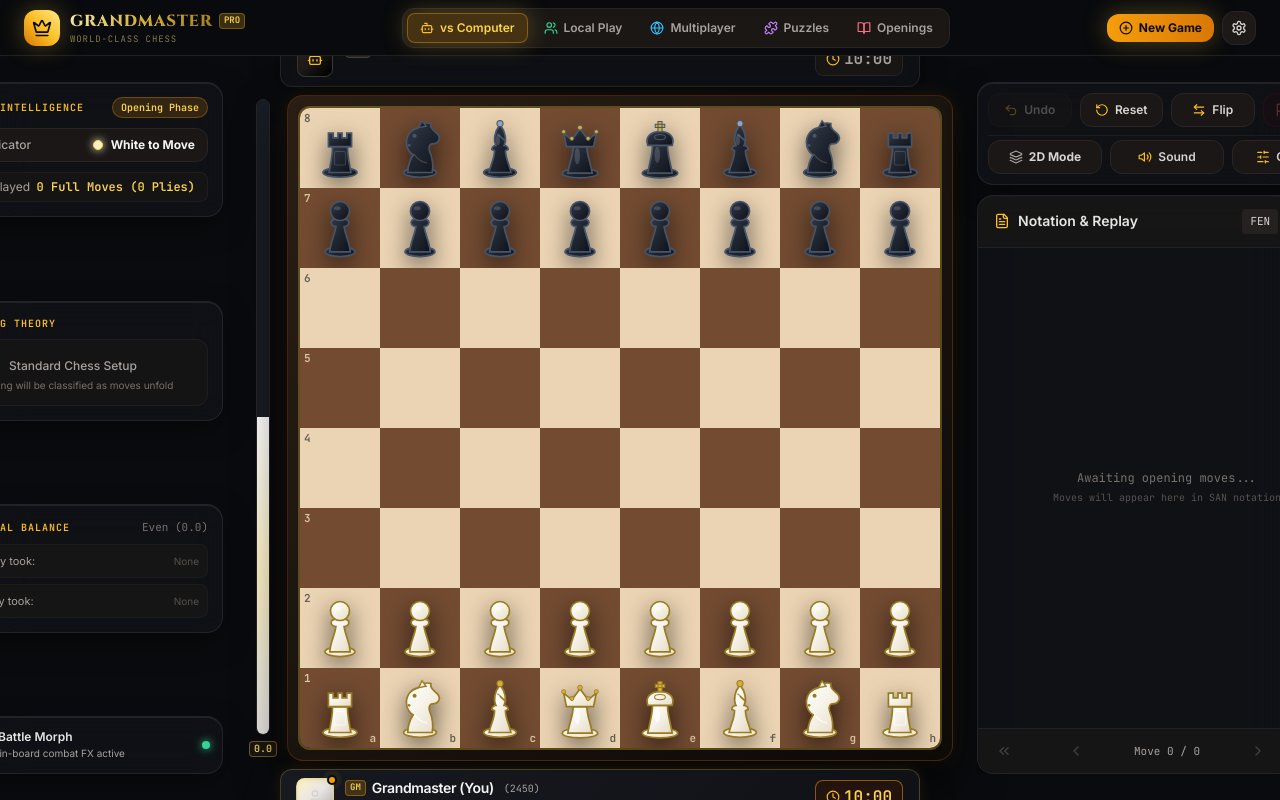
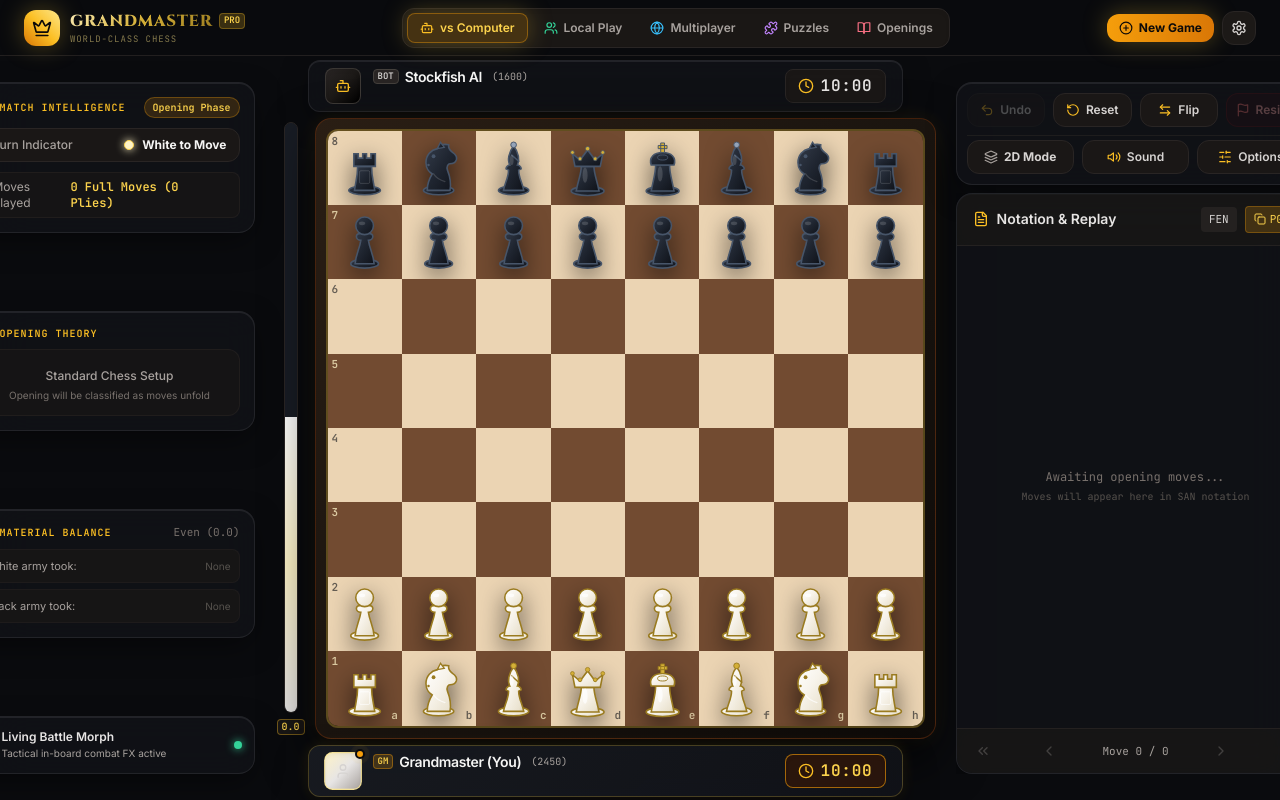
Before and after one commit to SivaTeja-athikari/Chess, a React (Vite) app: page / in a window 1280 px wide. Built offline with nearby package versions, Linux system fonts and the light colour scheme.

Commit message:
fix(layout): adjust vertical viewport bounds and restore clear padding for player cards and timers

```diff
--- a/src/App.tsx
+++ b/src/App.tsx
@@ -60,18 +60,18 @@ export const App: React.FC = () => {
       />
 
       {/* Main Full-Width Studio Layout */}
-      <main className="flex-1 h-[calc(100vh-3.5rem)] overflow-y-auto lg:overflow-hidden p-2 sm:p-3 lg:p-4 flex items-center justify-center">
-        <div className="w-full max-w-[1780px] h-full flex flex-col lg:flex-row items-center justify-center gap-3 lg:gap-4 xl:gap-6 2xl:gap-8">
+      <main className="flex-1 h-[calc(100vh-3.5rem)] overflow-y-auto lg:overflow-hidden p-1.5 sm:p-2 lg:p-2.5 flex items-center justify-center">
+        <div className="w-full max-w-[1780px] h-full flex flex-col lg:flex-row items-center justify-center gap-3 lg:gap-4 xl:gap-5 2xl:gap-6">
 
           {/* Left Column: Match Intel, Opening Theory & Material Balance (Desktop >= 1024px) */}
-          <div className="hidden lg:flex w-[260px] xl:w-[300px] 2xl:w-[340px] shrink-0 h-[min(92vw,calc(100vh-100px),820px)] flex-col justify-between py-1">
+          <div className="hidden lg:flex w-[260px] xl:w-[290px] 2xl:w-[320px] shrink-0 h-[min(90vw,calc(100vh-100px),760px)] flex-col justify-between py-1">
             <MatchIntelPanel />
           </div>
 
           {/* Center Column: Grandmaster Chess Arena (Hero Board + Integrated Player Cards) */}
-          <div className="flex flex-col items-center justify-center shrink-0 space-y-1.5 sm:space-y-2">
+          <div className="flex flex-col items-center justify-center shrink-0 space-y-1 sm:space-y-1.5 py-0.5">
             {/* Top Opponent Player Card */}
-            <div className="w-[min(92vw,calc(100vh-170px),720px)] xl:w-[min(92vw,calc(100vh-160px),760px)] 2xl:w-[min(92vw,calc(100vh-150px),800px)]">
+            <div className="w-[min(90vw,calc(100vh-215px),640px)] xl:w-[min(90vw,calc(100vh-205px),680px)] 2xl:w-[min(90vw,calc(100vh-195px),720px)]">
               <PlayerCard
                 color={topColor}
                 profile={topPlayer}
@@ -86,7 +86,7 @@ export const App: React.FC = () => {
                   initial={{ opacity: 0, y: -6 }}
                   animate={{ opacity: 1, y: 0 }}
                   exit={{ opacity: 0, y: -6 }}
-                  className="flex items-center gap-1.5 px-3 py-1 rounded-full bg-red-950/80 border border-red-500/60 text-red-300 text-xs font-semibold shadow-crimson-glow"
+                  className="flex items-center gap-1.5 px-3 py-0.5 rounded-full bg-red-950/80 border border-red-500/60 text-red-300 text-xs font-semibold shadow-crimson-glow"
                 >
                   <ShieldAlert className="w-3.5 h-3.5 text-red-400 animate-bounce" />
                   <span>Check!</span>
@@ -106,7 +106,7 @@ export const App: React.FC = () => {
             </div>
 
             {/* Bottom Player Card */}
-            <div className="w-[min(92vw,calc(100vh-170px),720px)] xl:w-[min(92vw,calc(100vh-160px),760px)] 2xl:w-[min(92vw,calc(100vh-150px),800px)]">
+            <div className="w-[min(90vw,calc(100vh-215px),640px)] xl:w-[min(90vw,calc(100vh-205px),680px)] 2xl:w-[min(90vw,calc(100vh-195px),720px)]">
               <PlayerCard
                 color={bottomColor}
                 profile={bottomPlayer}
@@ -116,7 +116,7 @@ export const App: React.FC = () => {
           </div>
 
           {/* Right Column: Spacious Game Studio & Notation Timeline */}
-          <div className="w-full max-w-[min(92vw,720px)] lg:w-[340px] xl:w-[380px] 2xl:w-[420px] shrink-0 h-[min(92vw,calc(100vh-100px),820px)] flex flex-col gap-2.5 py-1">
+          <div className="w-full max-w-[min(90vw,640px)] lg:w-[330px] xl:w-[360px] 2xl:w-[390px] shrink-0 h-[min(90vw,calc(100vh-100px),760px)] flex flex-col gap-2 py-1">
             {/* Control Bar (Zero-overflow 2-tier toolbar) */}
             <ControlBar onOpenSettings={() => setIsSettingsOpen(true)} />
 
--- a/src/components/chessboard/Chessboard2D.tsx
+++ b/src/components/chessboard/Chessboard2D.tsx
@@ -82,8 +82,8 @@ export const Chessboard2D: React.FC = () => {
     <div className="relative p-1.5 sm:p-2.5 rounded-2xl shadow-luxury bg-gradient-to-br from-[#2a1e14] via-[#1a140f] to-[#0d0a08] border border-amber-900/50">
       {/* Outer Metallic Bevel Frame */}
       <div className="relative rounded-xl overflow-hidden border-2 border-[#d4af37]/35 shadow-[inset_0_2px_4px_rgba(255,255,255,0.15),inset_0_-2px_4px_rgba(0,0,0,0.7)]">
-        {/* Dynamic Responsive Board Dimensions bound to Viewport Height */}
-        <div className="relative aspect-square w-[min(92vw,calc(100vh-170px),720px)] h-[min(92vw,calc(100vh-170px),720px)] xl:w-[min(92vw,calc(100vh-160px),760px)] xl:h-[min(92vw,calc(100vh-160px),760px)] 2xl:w-[min(92vw,calc(100vh-150px),800px)] 2xl:h-[min(92vw,calc(100vh-150px),800px)]">
+        {/* Dynamic Responsive Board Dimensions bound to Viewport Height with Guaranteed Player Card Padding */}
+        <div className="relative aspect-square w-[min(90vw,calc(100vh-215px),640px)] h-[min(90vw,calc(100vh-215px),640px)] xl:w-[min(90vw,calc(100vh-205px),680px)] xl:h-[min(90vw,calc(100vh-205px),680px)] 2xl:w-[min(90vw,calc(100vh-195px),720px)] 2xl:h-[min(90vw,calc(100vh-195px),720px)]">
           <div className="grid grid-cols-8 grid-rows-8 w-full h-full">
             {displayRanks.map((rank, rankIndex) =>
               displayFiles.map((file, fileIndex) => {
--- a/src/components/chessboard/Chessboard3D.tsx
+++ b/src/components/chessboard/Chessboard3D.tsx
@@ -397,7 +397,7 @@ export const Chessboard3D: React.FC = () => {
   const { activeCombat } = useChessStore();
 
   return (
-    <div className="relative aspect-square w-[min(92vw,calc(100vh-170px),720px)] h-[min(92vw,calc(100vh-170px),720px)] xl:w-[min(92vw,calc(100vh-160px),760px)] xl:h-[min(92vw,calc(100vh-160px),760px)] 2xl:w-[min(92vw,calc(100vh-150px),800px)] 2xl:h-[min(92vw,calc(100vh-150px),800px)] rounded-2xl overflow-hidden shadow-luxury border border-amber-900/50 bg-gradient-to-b from-[#12141a] to-[#0a0b0e]">
+    <div className="relative aspect-square w-[min(90vw,calc(100vh-215px),640px)] h-[min(90vw,calc(100vh-215px),640px)] xl:w-[min(90vw,calc(100vh-205px),680px)] xl:h-[min(90vw,calc(100vh-205px),680px)] 2xl:w-[min(90vw,calc(100vh-195px),720px)] 2xl:h-[min(90vw,calc(100vh-195px),720px)] rounded-2xl overflow-hidden shadow-luxury border border-amber-900/50 bg-gradient-to-b from-[#12141a] to-[#0a0b0e]">
       {/* 3D Cinematic Floating Action Badge */}
       {activeCombat && combatProgress !== null && (
         <div className="absolute top-4 left-1/2 -translate-x-1/2 z-30 pointer-events-none transition-all duration-200">
--- a/src/components/player/PlayerCard.tsx
+++ b/src/components/player/PlayerCard.tsx
@@ -59,7 +59,7 @@ export const PlayerCard: React.FC<PlayerCardProps> = ({
 
   return (
     <div
-      className={`relative flex items-center justify-between py-1.5 sm:py-2 px-3 sm:px-4 rounded-xl transition-all duration-300 ${
+      className={`relative flex items-center justify-between py-1.5 px-3 sm:px-4 rounded-xl transition-all duration-300 shadow-md ${
         isCurrentTurn
           ? 'glass-panel-gold border-amber-400/50 shadow-gold-glow'
           : 'glass-panel border-stone-800/80'
@@ -149,16 +149,16 @@ export const PlayerCard: React.FC<PlayerCardProps> = ({
       {/* Clock */}
       {timeLimit !== null && (
         <div
-          className={`flex items-center gap-1 px-2.5 py-1 rounded-lg font-mono text-sm sm:text-base font-bold border transition-colors shadow-inner ${
+          className={`flex items-center gap-1.5 px-3 py-1 rounded-lg font-mono text-sm sm:text-base font-extrabold border transition-colors shadow-inner shrink-0 ${
             isLowTime
-              ? 'bg-red-950/70 border-red-500 text-red-400 animate-pulse'
+              ? 'bg-red-950/80 border-red-500 text-red-400 animate-pulse shadow-[0_0_12px_rgba(239,68,68,0.3)]'
               : isCurrentTurn
-              ? 'bg-amber-950/40 border-amber-500/50 text-amber-300'
-              : 'bg-stone-900/80 border-stone-800 text-stone-400'
+              ? 'bg-amber-950/50 border-amber-500/60 text-amber-300 shadow-[0_0_12px_rgba(245,158,11,0.2)]'
+              : 'bg-stone-900/90 border-stone-800 text-stone-200'
           }`}
         >
-          <Clock className={`w-3.5 h-3.5 ${isLowTime ? 'text-red-400' : 'text-amber-400'}`} />
-          <span>{formatTime(timeRemaining)}</span>
+          <Clock className={`w-4 h-4 ${isLowTime ? 'text-red-400' : 'text-amber-400'}`} />
+          <span className="tracking-wider">{formatTime(timeRemaining)}</span>
         </div>
       )}
     </div>
```
